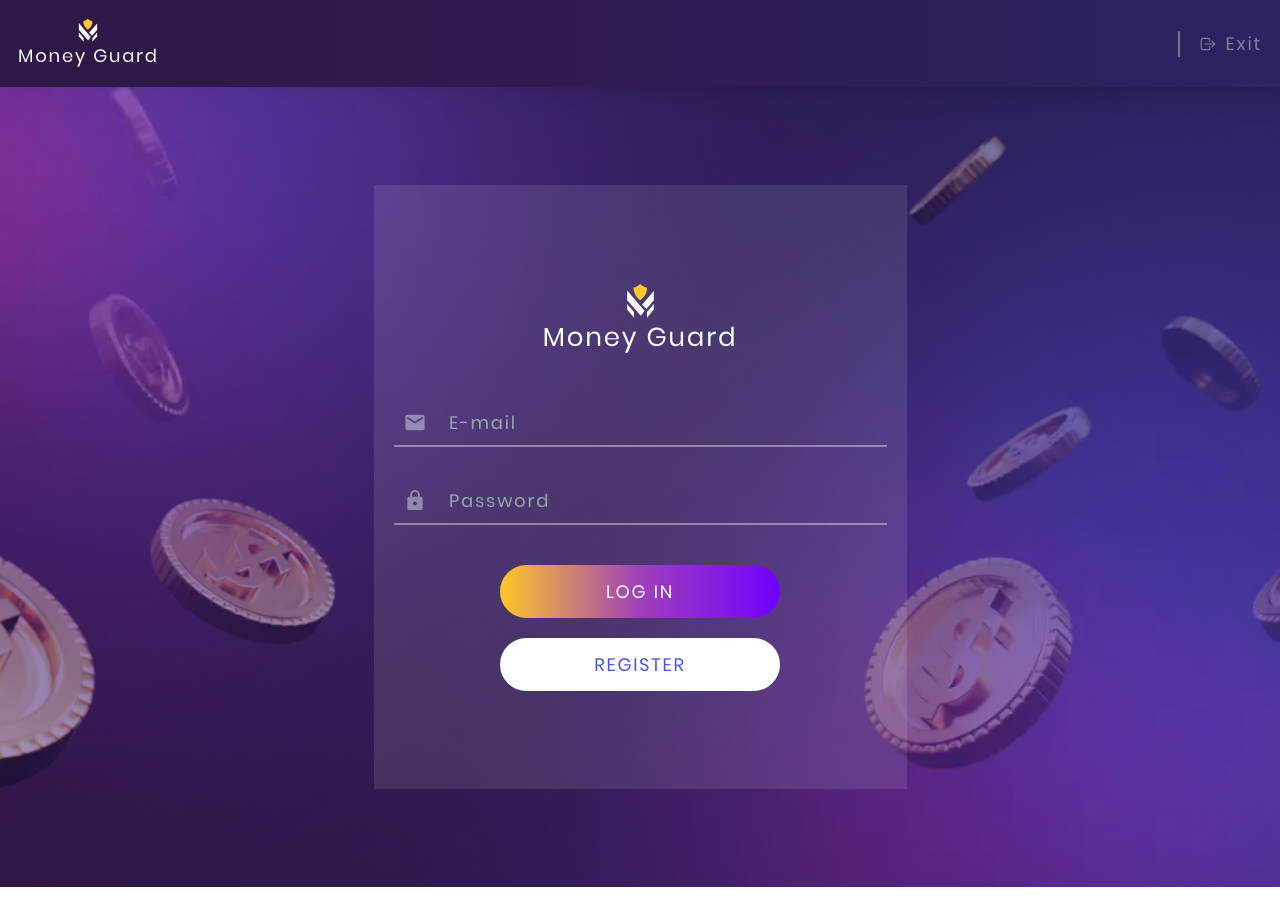
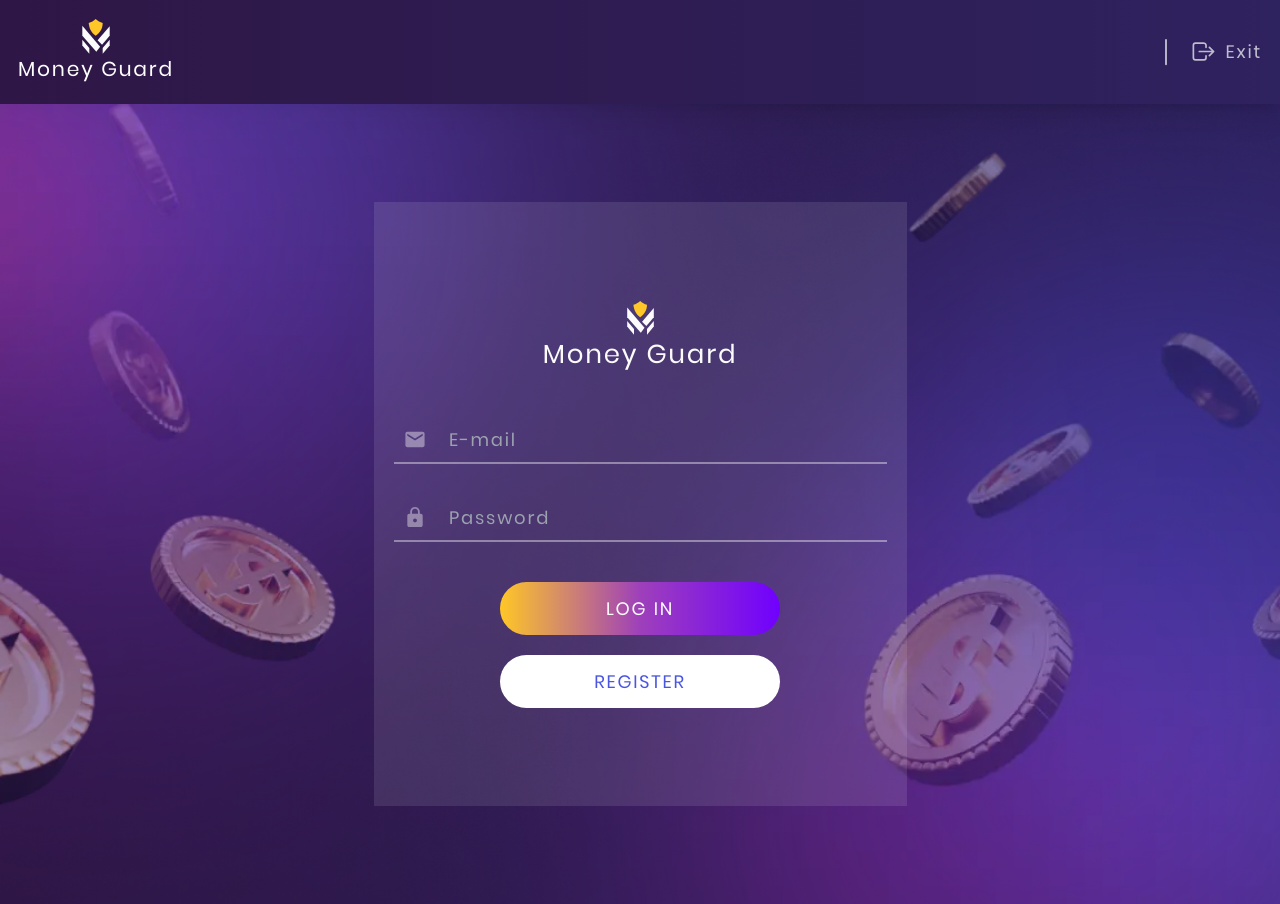
Before and after one commit to GoIT-Grup-B/Money-Guard, a React (Vite) app: page /login in a window 1280 px wide. Built offline with nearby package versions, Linux system fonts and the light colour scheme.

Commit message:
cssler yapıldı

```diff
--- a/src/components/Header/Header.jsx
+++ b/src/components/Header/Header.jsx
@@ -29,25 +29,25 @@
 
   return (
     <div className="flex justify-between p-4 shadow-xl bg-gradient-to-r from-[#2e1746] to-[#2e225f]">
-      <div className="flex flex-col justify-center items-center ">
-        <img src={logo} alt="Money Guard Logo" width="24px" />
-        <h2>Money Guard</h2>
+      <div className="flex flex-col justify-center items-center">
+        <img src={logo} alt="Money Guard Logo" className="w-6 tablet:w-8" />
+        <h2 className="text-sm tablet:text-lg text-white">Money Guard</h2>
       </div>
-      <div className="flex items-center gap-1 text-white/40">
-        <p>{user.username}</p>
-        <PiLineVertical size={30} />
+      <div className="flex items-center gap-2 text-white/70">
+        <p className="text-sm tablet:text-base">{user.username}</p>
+        <PiLineVertical size={30} className="hidden tablet:block" />
         <div
           onClick={handleLogoutClick}
           className="flex items-center gap-2 cursor-pointer hover:scale-90"
         >
-          <IoLogOutOutline />
+          <IoLogOutOutline className="text-lg tablet:text-2xl" />
           <span className="hidden tablet:block">Exit</span>
         </div>
       </div>
 
       {isModalOpen && (
-        <div className="fixed inset-0 bg-black/30 backdrop-blur-sm z-10">
-          <div className="absolute top-1/2 left-1/2 transform -translate-x-1/2 -translate-y-1/2 w-[533px] h-[447px] z-20 bg-[#3e2f85]/80 backdrop-blur border-solid rounded-lg flex flex-col items-center justify-center">
+        <div className="fixed inset-0 bg-black/30 backdrop-blur-sm z-10 flex items-center justify-center">
+          <div className="absolute top-1/2 left-1/2 transform -translate-x-1/2 -translate-y-1/2 size-full tablet:w-[533px] tablet:h-[447px] z-20 bg-[#3e2f85] tablet:bg-[#3e2f85]/80 backdrop-blur border-solid tablet:rounded-lg flex flex-col items-center justify-center">
             <div className="flex flex-col gap-14">
               <div className="flex flex-col items-center justify-center">
                 <img src={logo} alt="Money Guard Logo" width="40px" />
```
